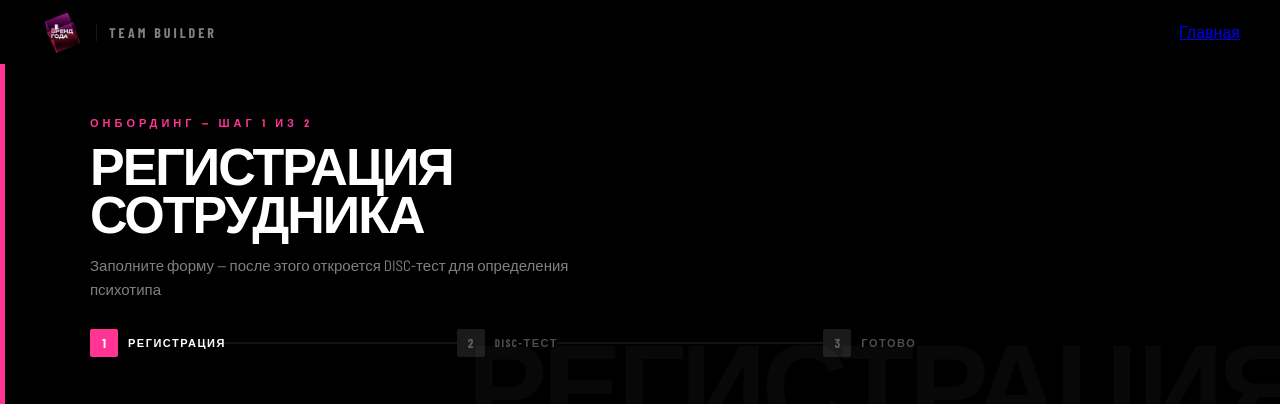
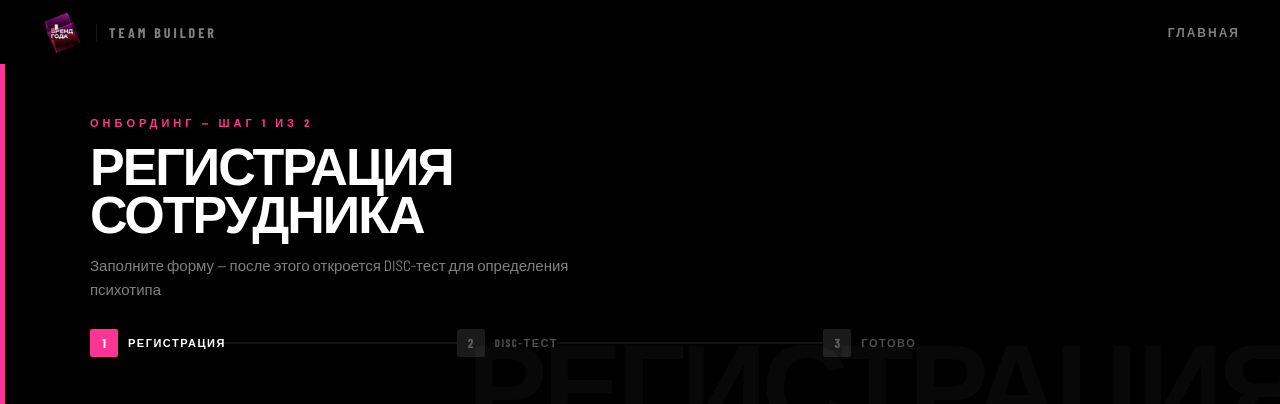
Before and after one commit to qwert7766/xakatonc, a Django app: page /join/ in a window 1280 px wide. Shown: the top 404 px of the page. Run offline with Django 3.2, Linux system fonts and the light colour scheme; some web fonts are replaced.

Commit message:
Штрихи подправка

```diff
--- a/teambuilder/templates/profiles/employee_registration.html
+++ b/teambuilder/templates/profiles/employee_registration.html
@@ -66,6 +66,23 @@
             border-left: 1px solid rgba(255,255,255,0.2);
         }
 
+        .header-nav {
+            display: flex;
+            align-items: center;
+            gap: 20px;
+        }
+
+        .nav-link {
+            font-family: var(--font-heading);
+            font-size: 12px;
+            font-weight: 700;
+            letter-spacing: 2px;
+            text-transform: uppercase;
+            color: rgba(255,255,255,0.5);
+            text-decoration: none;
+        }
+        .nav-link:hover { color: var(--white); }
+
         .hero-banner {
             background: var(--black);
             padding: 52px 40px 48px;
@@ -128,6 +145,7 @@
             line-height: 1.6;
         }
 
+        /* Steps */
         .steps-row {
             max-width: 1100px;
             margin: 32px auto 0;
@@ -281,6 +299,7 @@
         .errors { font-size: 12px; color: var(--pink); font-weight: 600; margin-top: 4px; }
         .helptext { font-size: 12px; color: var(--gray-text); margin-top: 4px; }
 
+        /* Django form.as_p override */
         p { margin-bottom: 20px; }
 
         .submit-row {
@@ -332,7 +351,6 @@
 </head>
 <body>
 
-    <!-- Здесь оставь весь оригинальный HTML-код без изменений -->
     <header class="header">
         <a href="/" class="logo">
              <img src="{% static 'img/logo.caf05db1.gif' %}" alt="Бренд года" class="logo-img">
@@ -397,4 +415,3 @@
     </main>
 
 </body>
-</html>
--- a/teambuilder/templates/profiles/onboarding_complete.html
+++ b/teambuilder/templates/profiles/onboarding_complete.html
@@ -7,7 +7,7 @@
     <title>Регистрация завершена — t2 Team Builder</title>
     <link rel="preconnect" href="https://fonts.googleapis.com">
     <link href="https://fonts.googleapis.com/css2?family=Barlow+Condensed:wght@700;800;900&family=Barlow+Semi+Condensed:wght@400;500;600&display=swap" rel="stylesheet">
-    <link rel="stylesheet" href="{% static 'css/base.css' %}">
+
     <style>
         *, *::before, *::after { box-sizing: border-box; margin: 0; padding: 0; }
 
--- a/teambuilder/templates/profiles/team_confirm_delete.html
+++ b/teambuilder/templates/profiles/team_confirm_delete.html
@@ -7,7 +7,7 @@
     <title>Удаление команды — {{ team.name }}</title>
     <link rel="preconnect" href="https://fonts.googleapis.com">
     <link href="https://fonts.googleapis.com/css2?family=Barlow:wght@400;500;600;700;800;900&family=Barlow+Condensed:wght@700;800;900&family=Barlow+Semi+Condensed:wght@400;500;600&display=swap" rel="stylesheet">
-    <link rel="stylesheet" href="{% static 'css/base.css' %}">
+
     <style>
         *, *::before, *::after { box-sizing: border-box; margin: 0; padding: 0; }
         :root {
--- a/teambuilder/templates/profiles/team_detail.html
+++ b/teambuilder/templates/profiles/team_detail.html
@@ -7,7 +7,7 @@
     <title>{{ team.name }} — Команда</title>
     <link rel="preconnect" href="https://fonts.googleapis.com">
     <link href="https://fonts.googleapis.com/css2?family=Barlow:wght@400;500;600;700;800;900&family=Barlow+Condensed:wght@700;800;900&family=Barlow+Semi+Condensed:wght@400;500;600&display=swap" rel="stylesheet">
-    <link rel="stylesheet" href="{% static 'css/base.css' %}">
+
     <style>
         *, *::before, *::after { box-sizing: border-box; margin: 0; padding: 0; }
         :root {
```
